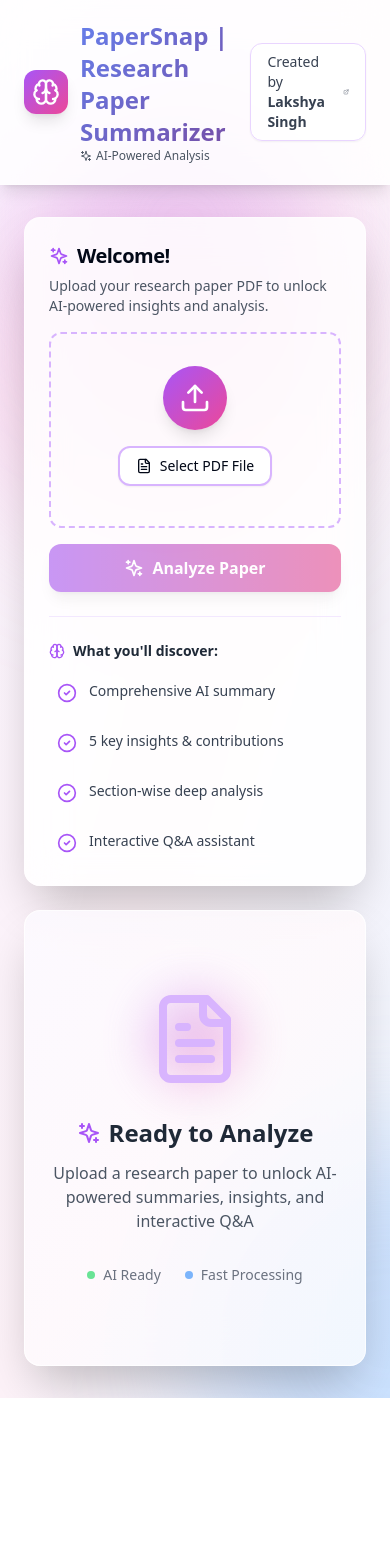
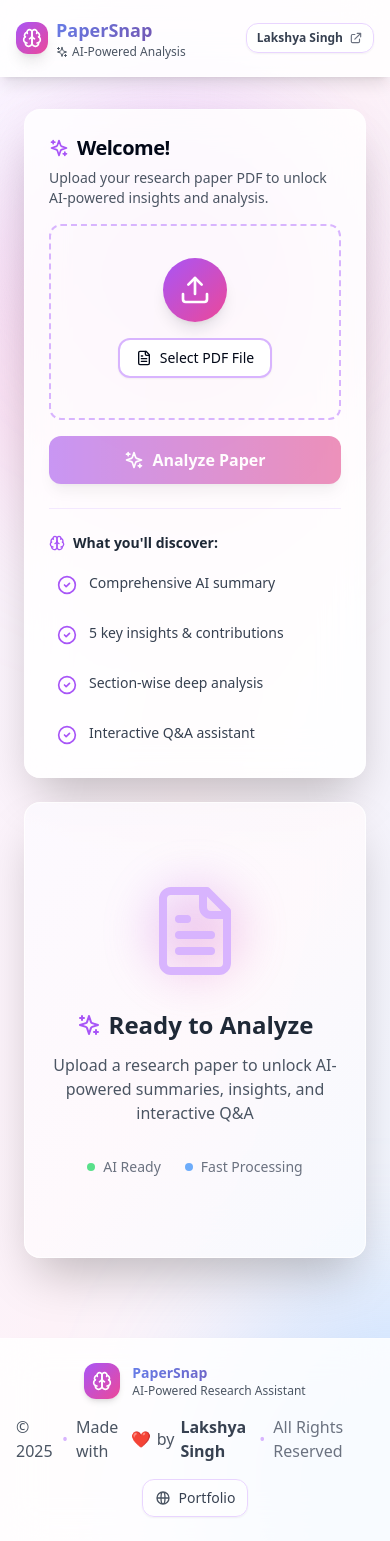
Before and after one commit to LakshyaSingh07/PaperSnap, a React (Vite) app in the folder frontend/: page / in a window 390 px wide. Before the commit the page ends 1398 px from the top, so only its background shows below. Built offline with nearby package versions, Linux system fonts and the light colour scheme.

Commit message:
change some media query and added footer

```diff
--- a/frontend/src/App.jsx
+++ b/frontend/src/App.jsx
@@ -252,33 +252,63 @@ function App() {
 
       {/* Header */}
       <header className="relative glass-effect border-b border-white/30 shadow-lg">
-        <div className="max-w-7xl mx-auto px-6 py-5">
-          <div className="flex items-center justify-between">
-            <div className="flex items-center gap-3">
-              <div className="p-2 bg-gradient-to-br from-purple-500 to-pink-500 rounded-xl shadow-lg">
-                <Brain className="w-7 h-7 text-white" />
+        <div className="max-w-7xl mx-auto px-4 sm:px-6 py-4 sm:py-5">
+          <div className="flex items-center justify-between gap-3">
+            {/* Left side - Logo and Title */}
+            <div className="flex items-center gap-2 sm:gap-3 min-w-0 flex-1">
+              <div className="p-1.5 sm:p-2 bg-gradient-to-br from-purple-500 to-pink-500 rounded-lg sm:rounded-xl shadow-lg flex-shrink-0">
+                <Brain className="w-5 h-5 sm:w-7 sm:h-7 text-white" />
               </div>
-              <div>
-                <h1 className="text-2xl font-bold gradient-text">PaperSnap | Research Paper Summarizer</h1>
+              <div className="min-w-0">
+                {/* Desktop title */}
+                <h1 className="hidden sm:block text-xl lg:text-2xl font-bold gradient-text">
+                  PaperSnap | Research Paper Summarizer
+                </h1>
+                {/* Mobile title */}
+                <h1 className="sm:hidden text-lg font-bold gradient-text">
+                  PaperSnap
+                </h1>
                 <p className="text-xs text-gray-600 flex items-center gap-1">
-                  <Sparkles className="w-3 h-3" />
-                  AI-Powered Analysis
+                  <Sparkles className="w-3 h-3 flex-shrink-0" />
+                  <span className="truncate">AI-Powered Analysis</span>
                 </p>
               </div>
             </div>
 
-            <div className="flex items-center gap-4">
+            {/* Right side - Author Link */}
+            <div className="flex items-center flex-shrink-0">
+              {/* Desktop version */}
               <a
                 href="https://lakshyasingh.com"
                 target="_blank"
                 rel="noopener noreferrer"
-                className="flex items-center gap-2 px-4 py-2 rounded-lg bg-white/80 hover:bg-white border border-purple-200 hover:border-purple-400 transition-all duration-300 shadow-sm hover:shadow-md group"
+                className="hidden md:flex items-center gap-2 px-4 py-2 rounded-lg bg-white/80 hover:bg-white border border-purple-200 hover:border-purple-400 transition-all duration-300 shadow-sm hover:shadow-md group"
               >
-                <span className="text-sm font-medium text-gray-700 group-hover:text-purple-600">
+                <span className="text-sm font-medium text-gray-700 group-hover:text-purple-600 whitespace-nowrap">
                   Created by <span className="font-semibold">Lakshya Singh</span>
                 </span>
                 <svg
                   className="w-4 h-4 text-gray-500 group-hover:text-purple-600 transition-colors"
+                  fill="none"
+                  stroke="currentColor"
+                  viewBox="0 0 24 24"
+                >
+                  <path strokeLinecap="round" strokeLinejoin="round" strokeWidth={2} d="M10 6H6a2 2 0 00-2 2v10a2 2 0 002 2h10a2 2 0 002-2v-4M14 4h6m0 0v6m0-6L10 14" />
+                </svg>
+              </a>
+
+              {/* Mobile/Tablet version - Compact with name */}
+              <a
+                href="https://lakshyasingh.com"
+                target="_blank"
+                rel="noopener noreferrer"
+                className="md:hidden flex items-center gap-1.5 px-2.5 py-1.5 rounded-lg bg-white/80 hover:bg-white border border-purple-200 hover:border-purple-400 transition-all duration-300 shadow-sm hover:shadow-md group"
+              >
+                <span className="text-xs font-semibold text-gray-700 group-hover:text-purple-600 whitespace-nowrap">
+                  Lakshya Singh
+                </span>
+                <svg
+                  className="w-3.5 h-3.5 text-gray-500 group-hover:text-purple-600 transition-colors flex-shrink-0"
                   fill="none"
                   stroke="currentColor"
                   viewBox="0 0 24 24"
@@ -535,6 +565,57 @@ function App() {
           </div>
         </div>
       </main>
+
+      {/* Footer */}
+      <footer className="relative glass-effect border-t border-white/30 shadow-lg mt-12">
+        <div className="max-w-7xl mx-auto px-4 sm:px-6 py-6">
+          <div className="flex flex-col lg:flex-row items-center justify-between gap-4 lg:gap-6">
+            {/* Left side - Branding */}
+            <div className="flex items-center gap-3">
+              <div className="p-2 bg-gradient-to-br from-purple-500 to-pink-500 rounded-lg shadow-md">
+                <Brain className="w-5 h-5 text-white" />
+              </div>
+              <div>
+                <p className="text-sm font-semibold gradient-text">PaperSnap</p>
+                <p className="text-xs text-gray-600">AI-Powered Research Assistant</p>
+              </div>
+            </div>
+
+            {/* Center - Copyright & Made with Love */}
+            <div className="flex items-center gap-2 text-base text-gray-600">
+              <span>© {new Date().getFullYear()}</span>
+              <span className="text-purple-300">•</span>
+              <span className="flex items-center gap-1.5">
+                Made with <span className="animate-heartbeat">❤️</span> by <span className="font-semibold text-gray-700">Lakshya Singh</span>
+              </span>
+              <span className="text-purple-300">•</span>
+              <span className="text-gray-500">All Rights Reserved</span>
+            </div>
+
+            {/* Right side - Portfolio Link */}
+            <div className="flex items-center">
+              <a
+                href="https://lakshyasingh.com"
+                target="_blank"
+                rel="noopener noreferrer"
+                className="flex items-center gap-2 px-3 py-2 rounded-lg bg-white/60 hover:bg-white border border-purple-200 hover:border-purple-400 transition-all duration-300 shadow-sm hover:shadow-md group"
+              >
+                <svg
+                  className="w-4 h-4 text-gray-600 group-hover:text-purple-600 transition-colors"
+                  fill="none"
+                  stroke="currentColor"
+                  viewBox="0 0 24 24"
+                >
+                  <path strokeLinecap="round" strokeLinejoin="round" strokeWidth={2} d="M21 12a9 9 0 01-9 9m9-9a9 9 0 00-9-9m9 9H3m9 9a9 9 0 01-9-9m9 9c1.657 0 3-4.03 3-9s-1.343-9-3-9m0 18c-1.657 0-3-4.03-3-9s1.343-9 3-9m-9 9a9 9 0 019-9" />
+                </svg>
+                <span className="text-sm font-medium text-gray-700 group-hover:text-purple-600">
+                  Portfolio
+                </span>
+              </a>
+            </div>
+          </div>
+        </div>
+      </footer>
     </div>
   )
 }
--- a/frontend/src/index.css
+++ b/frontend/src/index.css
@@ -56,6 +56,11 @@
     animation: slideUp 0.6s ease-out;
   }
 
+  .animate-heartbeat {
+    display: inline-block;
+    animation: heartbeat 1.5s ease-in-out infinite;
+  }
+
   .gradient-text {
     background: linear-gradient(135deg, #667eea 0%, #764ba2 100%);
     -webkit-background-clip: text;
@@ -84,6 +89,18 @@
     }
   }
 
+  @keyframes heartbeat {
+    0%, 100% {
+      transform: scale(1);
+    }
+    10%, 30% {
+      transform: scale(1.2);
+    }
+    20%, 40% {
+      transform: scale(1);
+    }
+  }
+
 /* Custom scrollbar */
 ::-webkit-scrollbar {
   width: 8px;
```
Lines whose indentation alone changed are shown as unchanged.
